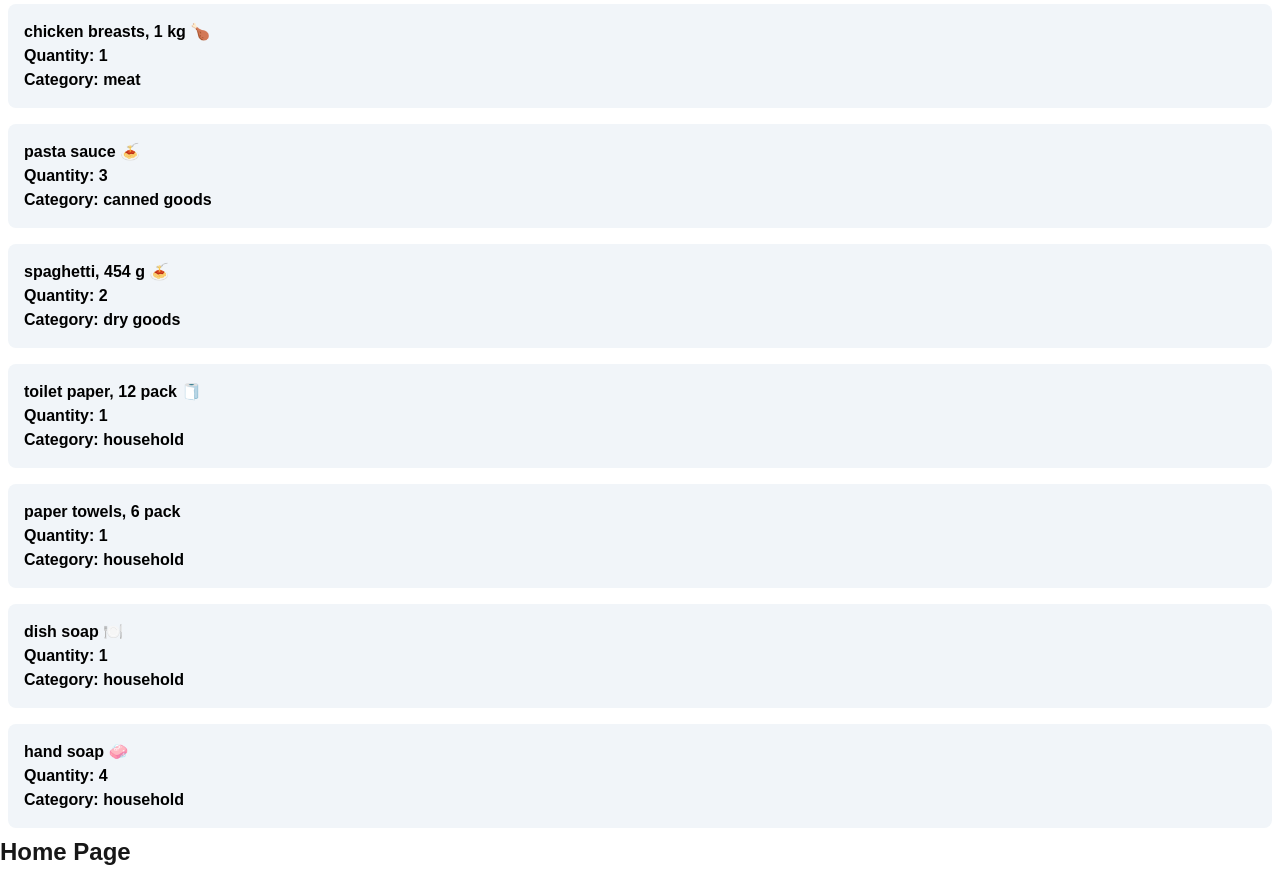
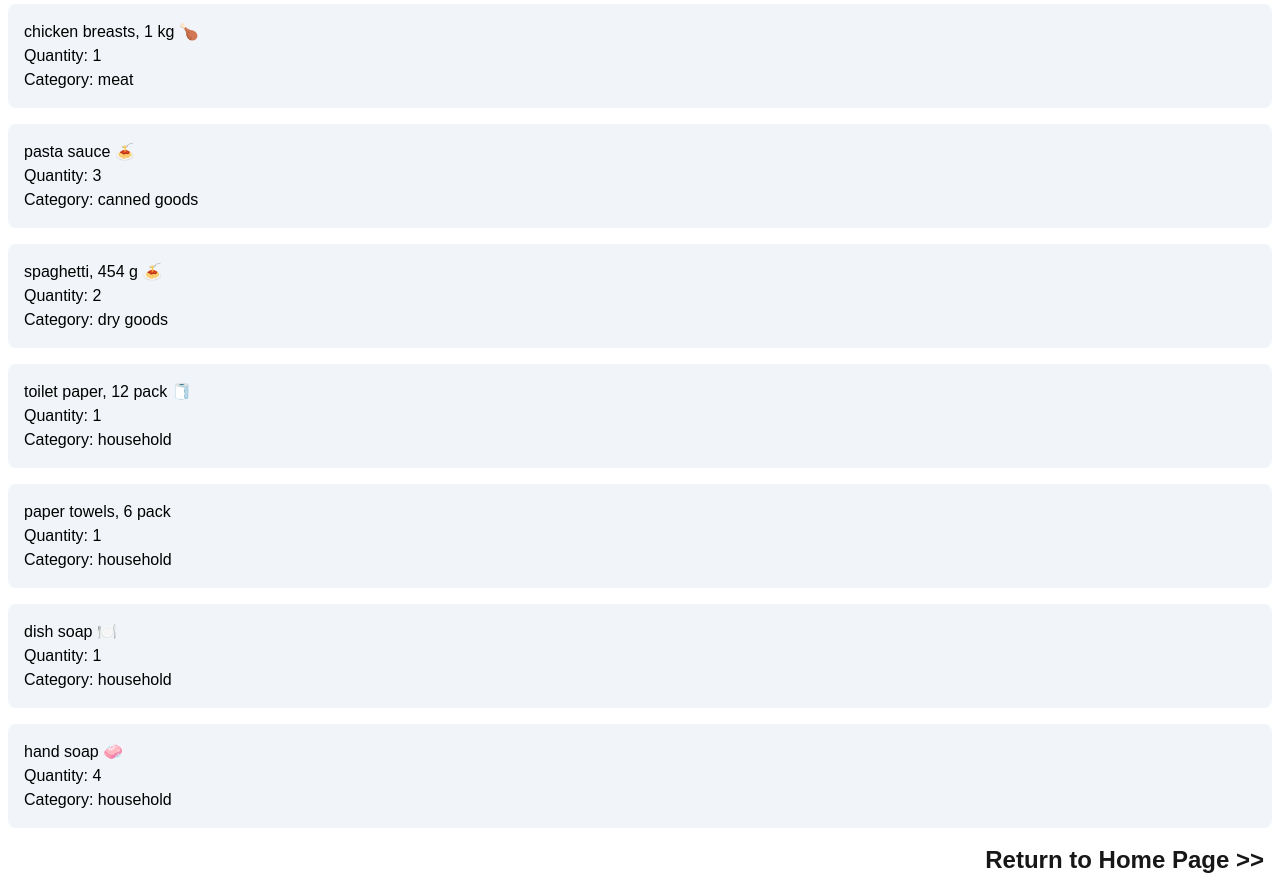
Before and after one commit to GymLeaderC/cprg306-assignments, a Next.js app: page /week-3 in a window 1280 px wide. Shown: the part 660-1552 px from the top of the page. Before the commit the page ends 1528 px from the top, so only its background shows below. Built offline with nearby package versions, Linux system fonts and the light colour scheme.

Commit message:
Final Tailwind Touches. Corrected Link to Homepage.

```diff
--- a/app/week-3/GroceryItem.js
+++ b/app/week-3/GroceryItem.js
@@ -12,7 +12,7 @@ displays them in a list item element.
 
 export default function Item({name, quantity, category}) {
   return (
-    <li className="flex flex-col bg-slate-100 text-black font-bold rounded-lg p-4 mr-2 ml-2">
+    <li className="flex flex-col bg-slate-100 text-black text-bold rounded-lg p-4 mr-2 ml-2">
       <p>{name}</p>
       <p>Quantity: {quantity}</p>
       <p>Category: {category}</p>
--- a/app/week-3/page.js
+++ b/app/week-3/page.js
@@ -18,8 +18,8 @@ export default function Page() {
     <main>
       <h1 className="text-2xl font-bold mt-4 mb-4 ml-4 mr-2">Shopping List</h1>
       <ItemList />
-      <Link className="text-2xl font-bold text-right"
-        href="/cprg306-assignments/app/page.js">Home Page</Link>
+      <Link className="block text-2xl font-bold text-right mt-4 mr-4 mb-4"
+        href="/">Return to Home Page {'\u003e'}{'\u003e'}</Link>
     </main>
   );
 }
```
